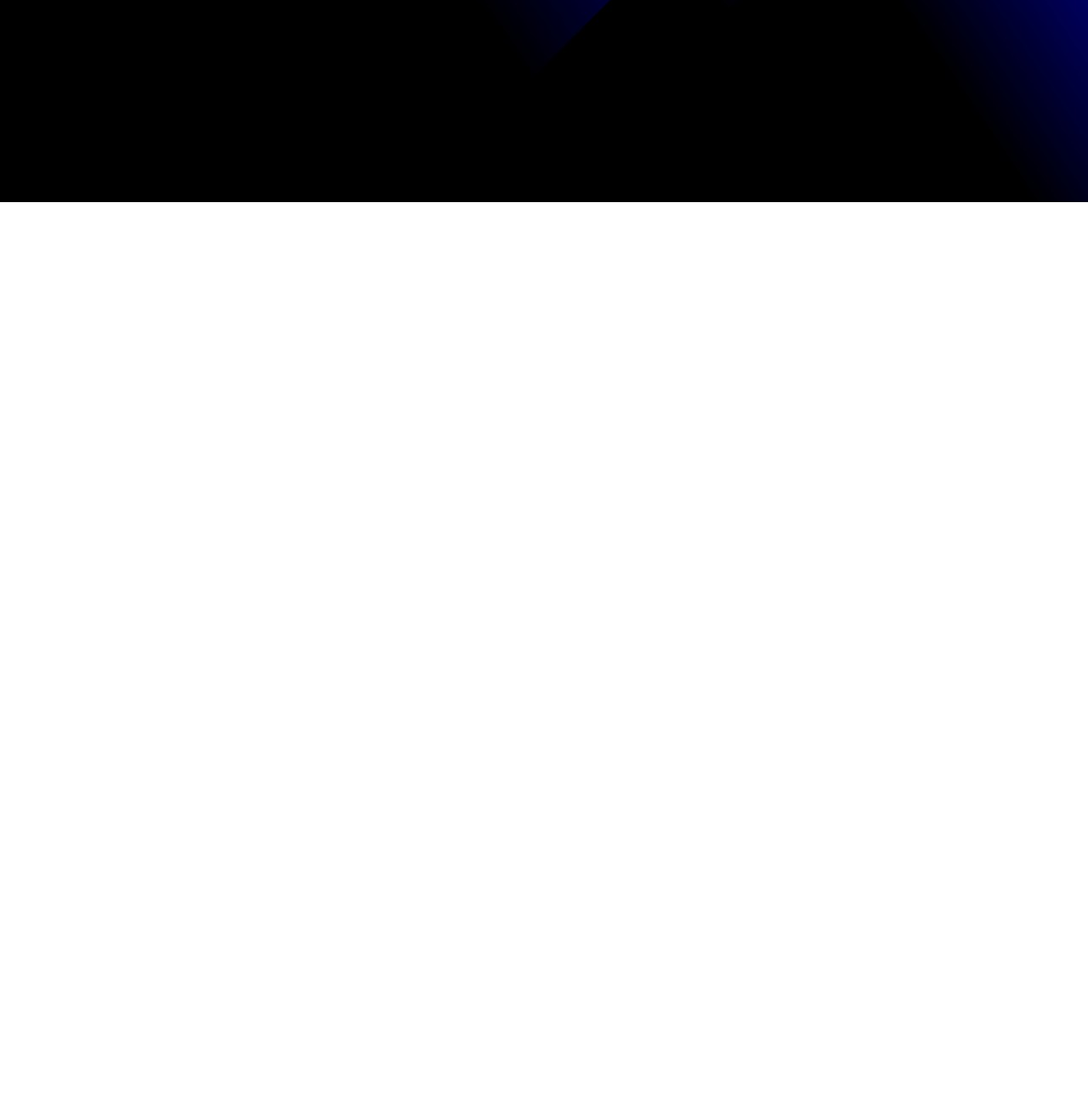
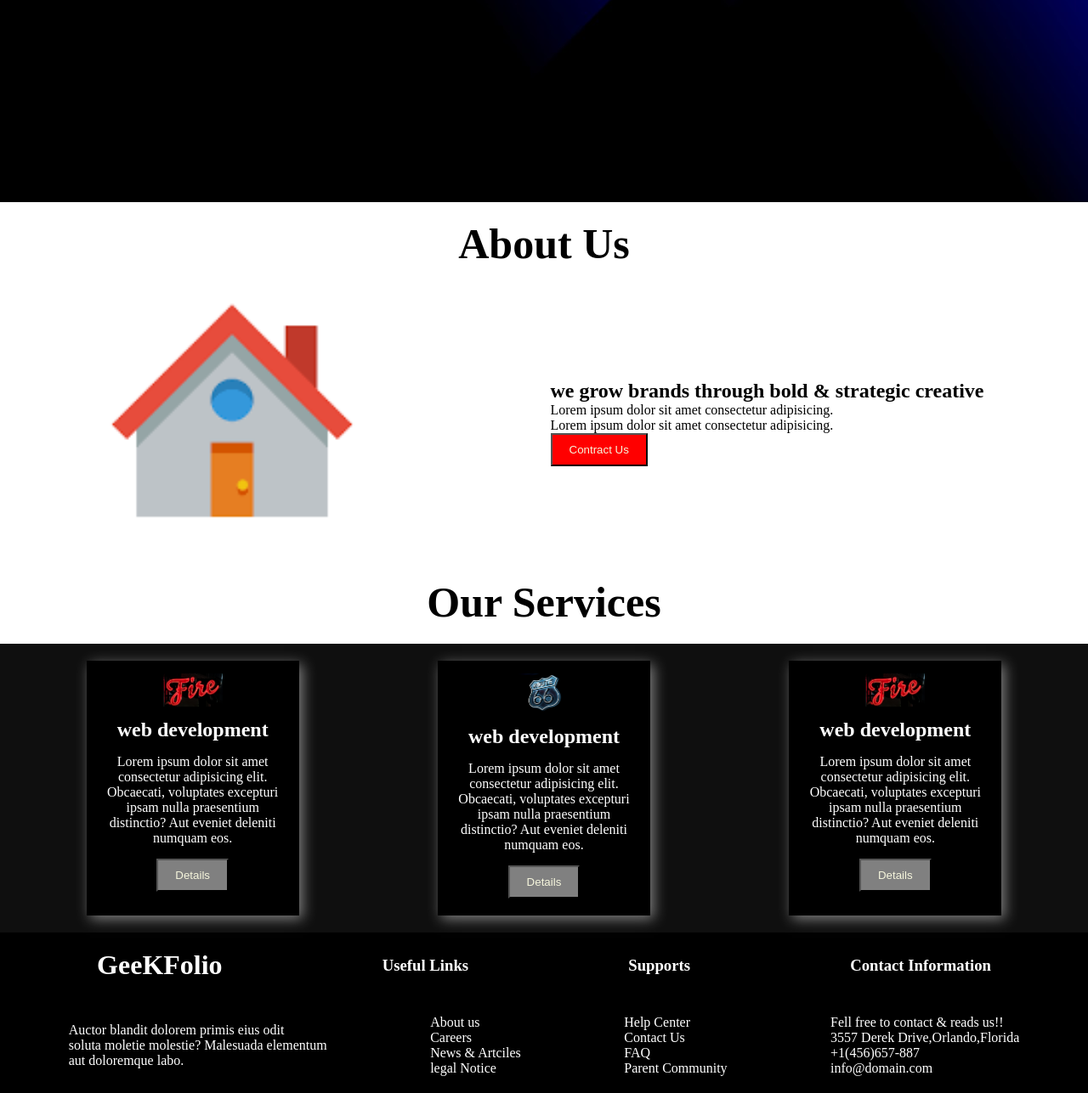
Before and after one commit to Lishan-ahmed/digital-projects-b8, a plain HTML site: page index.html in a window 1280 px wide. Shown: the part 623-1910 px from the top of the page at 85% size. Before the commit the page ends 861 px from the top, so only its background shows below. Drawn offline with Linux system fonts and the light colour scheme.

Commit message:
my first web site commit

```diff
--- a/index.html
+++ b/index.html
@@ -27,6 +27,7 @@
      </nav>
     </header>
     <main>
+
     <section>
         <div class="banner-container">
             <div class="banner-text">
@@ -40,8 +41,77 @@
          </div>
         </div>
     </section>
+
+    <section>
+       <section>
+        <!--this is about us section-->
+    </section>
+         <h1 class="about-tital">About Us</h1>
+        <div class="about-container">
+            <div class="about-info">
+                <h1>we grow brands through bold & strategic creative </h1>
+                <p>Lorem ipsum dolor sit amet consectetur adipisicing.</p>
+                <p>Lorem ipsum dolor sit amet consectetur adipisicing.</p>
+                <button class="btn">Contract Us</button>
+            </div>
+            <div class="about-photo">
+                <img class="banner-img" src="house.png" alt="">
+            </div>
+        </div>
+
+    </section>
+    <!--service section start form here-->
+    <section>
+        <h1 class="about-tital">Our Services</h1>
+        <div class="service-container">
+        <div class="box">
+            <img class="img-class" src="logo1.png" alt="">
+            <h2 class="box-title">web development</h2>
+            <p class="box-description">Lorem ipsum dolor sit amet consectetur adipisicing elit. Obcaecati, voluptates excepturi ipsam nulla praesentium distinctio? Aut eveniet deleniti numquam eos.</p>
+            <button class="btn box-btn">Details</button>
+        </div>
+        <div class="box">
+            <img class="img-class" src="logo.png" alt="">
+            <h2 class="box-title">web development</h2>
+            <p class="box-description">Lorem ipsum dolor sit amet consectetur adipisicing elit. Obcaecati, voluptates excepturi ipsam nulla praesentium distinctio? Aut eveniet deleniti numquam eos.</p>
+            <button class="btn box-btn">Details</button>
+        </div>
+        <div class="box">
+            <img class="img-class" src="logo1.png" alt="">
+            <h2 class="box-title">web development</h2>
+            <p class="box-description">Lorem ipsum dolor sit amet consectetur adipisicing elit. Obcaecati, voluptates excepturi ipsam nulla praesentium distinctio? Aut eveniet deleniti numquam eos.</p>
+            <button class="btn box-btn">Details</button>
+        </div>
+    </div>
+    </section>
     </main>
+
     <footer>
+        <div class="Playboy">
+            <h1>GeeKFolio</h1>
+            <h3>Useful Links</h3>
+            <h3>Supports</h3>
+            <h3>Contact Information</h3>
+
+     </div>
+     <div class="Houses">
+            <p>
+            Auctor blandit dolorem primis eius odit <br> soluta moletie molestie? Malesuada elementum <br> aut doloremque labo.
+
+         </p>
+         <p>
+            About us <br>
+             Careers <br> News & Artciles <br>legal Notice
+         </p>
+         <p>
+             Help Center <br> Contact Us <br> FAQ <br>Parent Community
+         </p>
+         <p>
+            Fell free to contact & reads us!! <br>3557 Derek Drive,Orlando,Florida <br>+1(456)657-887 <br> info@domain.com
+        </p>
+    </div>
+
+
 
     </footer>
  </body>
--- a/style.css
+++ b/style.css
@@ -3,7 +3,7 @@
     padding: 0px;
 }
 .menu-container{
-    background-color: rgb(61, 59, 59);
+    background-color: #0F0F0F;
     padding: 20px;
     color: white;
     list-style: none;
@@ -56,4 +56,64 @@
     background-color: red;
     color: beige;
 
+
 }
+.about-container{
+    display: flex;
+    justify-content: space-around;
+    align-items: center;
+    flex-direction: row-reverse;
+    padding: 10px;
+}
+.about-tital{
+    text-align: center;
+    padding: 20px;
+    font-size: 50px;
+
+
+}
+.box{
+    width: 220px;
+    height: 270px;
+    box-shadow: 4px 4px 15px grey;
+    padding: 15px;
+    text-align: center;
+    background-color: black;
+    color: white;
+}
+.img-class{
+    width: 70px;
+
+}
+.box-btn{
+    background-color: grey;
+    margin-top: 10px;
+}
+.box-title{
+    padding: 10px;
+}
+.box-description{
+    padding: 5px;
+}
+.service-container{
+    display: flex;
+    justify-content: space-around;
+    padding: 20px;
+    background-color: rgb(15, 15, 15);
+}
+.Playboy{
+    display: flex;
+    justify-content: space-around;
+    align-items: center;
+    padding: 20px;
+    background-color: black;
+    color: white;
+}
+.Houses{
+    display: flex;
+    justify-content: space-around;
+    align-items: center;
+    padding: 20px;
+    background-color: black;
+    color: white;
+}
```
